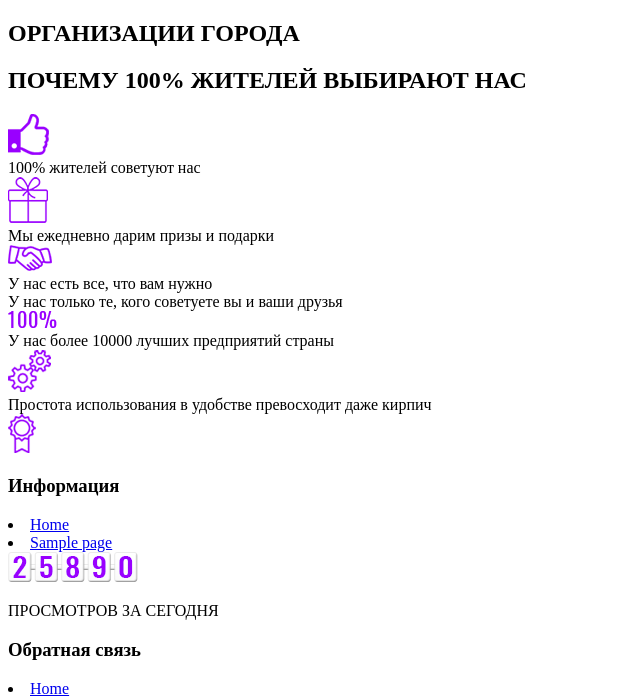
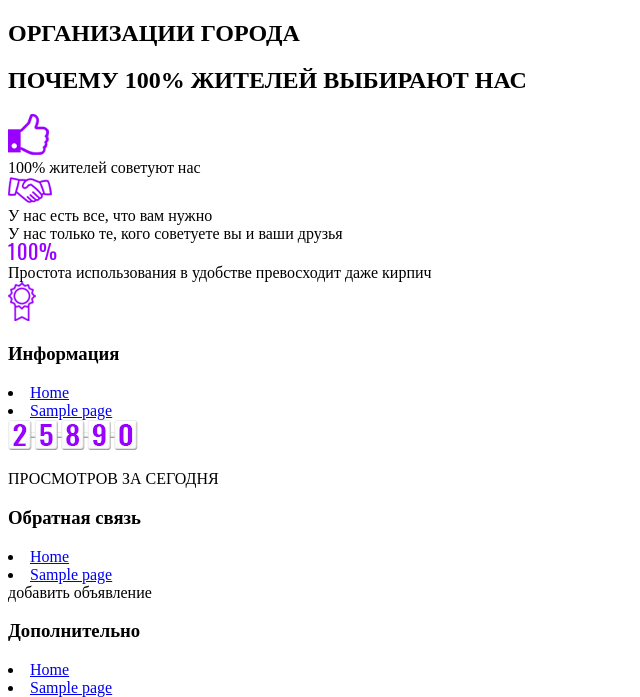
Before and after one commit to Ivan26ru/svetlograd26, a WordPress theme: template themes/svetlograd26/index.php in a window 1280 px wide. Shown: the part 96-793 px from the top of the page, without its empty margins (0-640 px from the left). Run offline with PHP 8.4 and a stand-in for WordPress, Linux system fonts and the light colour scheme; the site name, menu and one post (Sample post) are stand-ins, and other content is empty; some libraries are stand-ins or nearby versions; some web fonts are replaced.

Commit message:
мелкие правки, убрал два лишних блока сейчас или ранее

```diff
--- a/themes/svetlograd26/moduls/index/vibor-nas-100.php
+++ b/themes/svetlograd26/moduls/index/vibor-nas-100.php
@@ -12,14 +12,14 @@
                 </div>
                 <div class="indoor_units_text_left">100% жителей советуют нас</div>
               </div>
-              <div class="indoor_units">
+<!--               <div class="indoor_units">
                 <div class="container_indoor_units_img_left">
                   <div>
                     <img src="<?php echo get_template_directory_uri();  ?>/images/icon2.png" alt="" class="indoor_units_img_left">
                   </div>
                 </div>
                 <div class="indoor_units_text_left">Мы ежедневно дарим призы и подарки</div>
-              </div>
+              </div> -->
               <div class="indoor_units">
                 <div class="container_indoor_units_img_left">
                   <div>
@@ -31,7 +31,7 @@
             </div>
           </div>
           <div class="col-12 col-lg-5">
-            <div class="why_100_block">
+            <div class="why_100_block0">
               <div class="indoor_units">
                 <div class="indoor_units_text_right">У нас только те, кого советуете вы и ваши друзья</div>
                 <div class="container_indoor_units_img_right">
@@ -40,14 +40,14 @@
                   </div>
                 </div>
               </div>
-              <div class="indoor_units">
+<!--               <div class="indoor_units">
                 <div class="indoor_units_text_right">У нас более 10000 лучших предприятий страны</div>
                 <div class="container_indoor_units_img_right">
                   <div>
                     <img src="<?php echo get_template_directory_uri();  ?>/images/icon5.png" alt="" class="indoor_units_img_right">
                   </div>
                 </div>
-              </div>
+              </div> -->
               <div class="indoor_units">
                 <div class="indoor_units_text_right">Простота использования в удобстве превосходит даже кирпич</div>
                 <div class="container_indoor_units_img_right">
```
